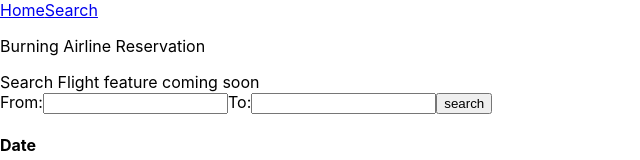
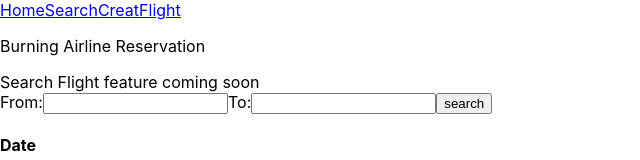
Before and after one commit to audreypatricia/burning-airlines-client, a React (Create React App) app: page /search in a window 1280 px wide. Shown: the top 160 px of the page, without its empty margins (0-640 px from the left). Built offline with nearby package versions, Linux system fonts and the light colour scheme.

Commit message:
createflight 2nd run

```diff
--- a/src/componets/App.js
+++ b/src/componets/App.js
@@ -1,4 +1,5 @@
 import SearchFlight from "./SearchFlight";
+import CreateFlight from "./CreateFlight";
 import Home from "./Home";
 import { BrowserRouter as Router, Route, Switch } from "react-router-dom";
 import Navigation from "./Navigation";
@@ -16,6 +17,9 @@ function App() {
           <Route exact path="/search">
             <SearchFlight />
           </Route>
+          <Route exact path="/createFlight">
+            <CreateFlight />
+          </Route>
         </Switch>
       </div>
     </Router>
--- a/src/componets/Navigation.js
+++ b/src/componets/Navigation.js
@@ -1,11 +1,12 @@
-import React from 'react'
-import { Link } from 'react-router-dom'
+import React from "react";
+import { Link } from "react-router-dom";
 
 export default function Navigation() {
   return (
     <nav className="nav-bar">
       <Link to="/">Home</Link>
-      <Link to='Search'>Search</Link>
+      <Link to="Search">Search</Link>
+      <Link to="createFlight">CreatFlight</Link>
     </nav>
-  )
+  );
 }
```
